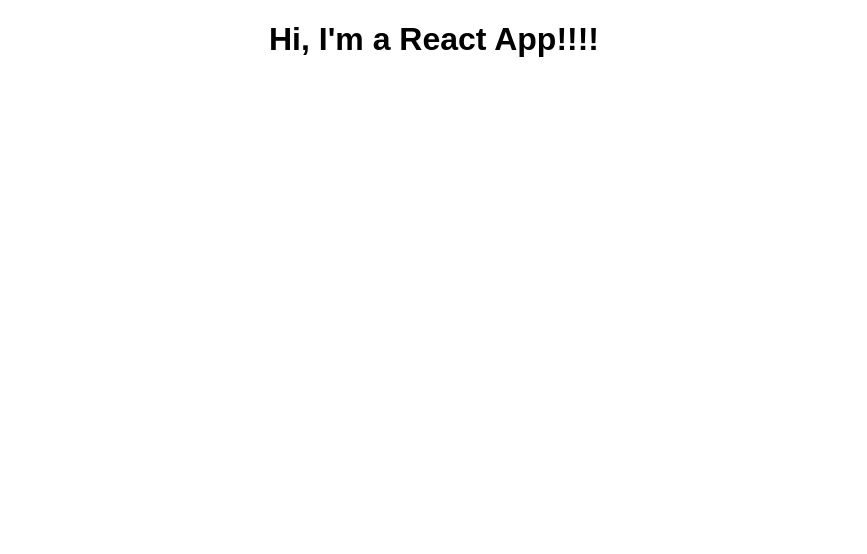
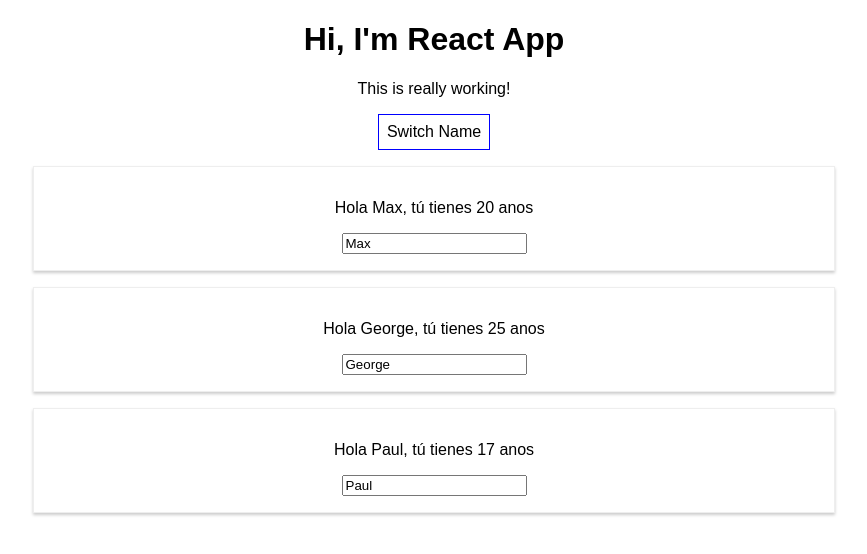
Before and after one commit to MrTuts/react-16-complete-guide, a React (Create React App) app: page / in a window 1280 px wide. Shown: the top 554 px of the page, without its empty margins (206-1073 px from the left). Built offline with nearby package versions, Linux system fonts and the light colour scheme.

Commit message:
add Person

```diff
--- a/src/App.js
+++ b/src/App.js
@@ -1,18 +1,67 @@
 import React, { Component } from 'react';
 import './App.css';
+import Person from './Person/Person';
 
 class App extends Component {
+  constructor(props) {
+    super(props);
+
+    this.switchNameHandler = this.switchNameHandler.bind(this);
+    this.nameChangedHandler = this.nameChangedHandler.bind(this);
+  }
+
+  state = {
+    persons: [
+      { name: 'Max', age: 20 },
+      { name: 'George', age: 25 },
+      { name: 'Paul', age: 17 },
+    ],
+  };
+
+  switchNameHandler() {
+    this.setState({
+      persons: [
+        { name: 'Paul', age: 17 },
+        { name: 'George', age: 25 },
+        { name: 'Max', age: 20 },
+      ],
+    });
+  }
+
+  nameChangedHandler(event, index) {
+    const newPersons = [...this.state.persons];
+    newPersons[index].name = event.target.value;
+    this.setState({
+      persons: newPersons,
+    });
+  }
+
   render() {
-    // return (
-    //   <div className="App">
-    //     <h1>Hi, I'm a React App</h1>
-    //   </div>
-    // );
+    const style = {
+      backgroundColor: 'white',
+      font: 'inherit',
+      border: '1px solid blue',
+      padding: '8px',
+      cursor: 'pointer',
+    };
 
-    return React.createElement(
-      'div',
-      { className: 'App' },
-      React.createElement('h1', null, "Hi, I'm a React App!!!!"),
+    return (
+      <div className="App">
+        <h1>Hi, I'm React App</h1>
+        <p>This is really working!</p>
+        <button style={style} onClick={this.switchNameHandler}>
+          Switch Name
+        </button>
+        {this.state.persons.map(({ name, age }, index) => (
+          <Person
+            key={index}
+            name={name}
+            age={age}
+            click={this.switchNameHandler}
+            change={event => this.nameChangedHandler(event, index)}
+          />
+        ))}
+      </div>
     );
   }
 }
--- /dev/null
+++ b/src/Person/Person.css
@@ -0,0 +1,8 @@
+.Person {
+  width: 60%;
+  margin: 16px auto;
+  border: 1px solid #eee;
+  box-shadow: 0 2px 3px #ccc;
+  padding: 16px;
+  text-align: center;
+}
--- /dev/null
+++ b/src/Person/Person.js
@@ -0,0 +1,16 @@
+import React from 'react';
+import './Person.css';
+
+const person = props => {
+  return (
+    <div className="Person">
+      <p onClick={props.click}>
+        Hola {props.name}, tú tienes {props.age} anos
+      </p>
+      {props.children && <p>{props.children}</p>}
+      <input type="text" onChange={props.change} value={props.name} />
+    </div>
+  );
+};
+
+export default person;
```
